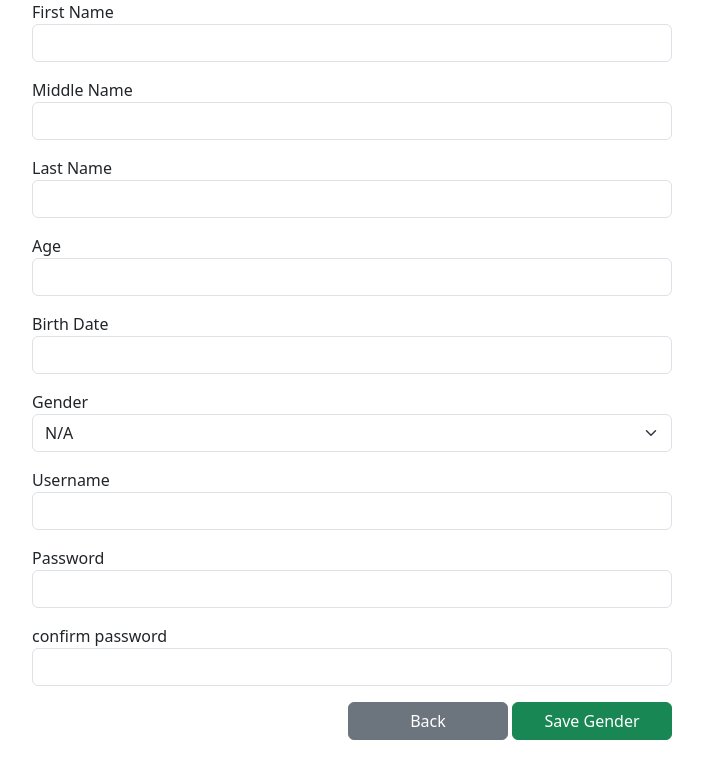
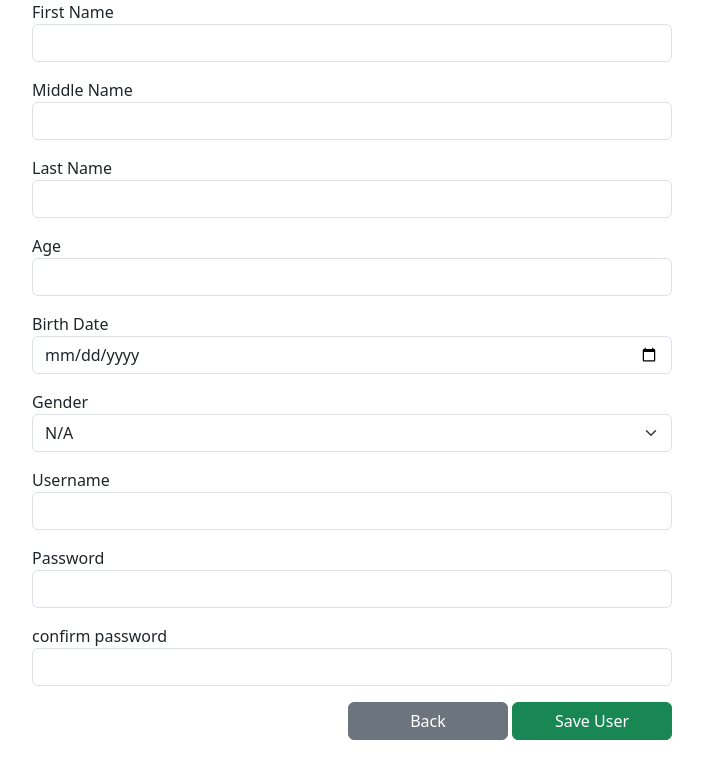
Before and after one commit to sidewinder0123/mysite, a Django app: page /users/create in a window 1280 px wide. Shown: the top 779 px of the page, without its empty margins (288-991 px from the left). Run offline with Django 5.2, Linux system fonts and the light colour scheme; data that the repository does not hold is empty; some libraries are stand-ins or nearby versions.

Commit message:
Latest Lesson

```diff
--- a/crudlesson/models.py
+++ b/crudlesson/models.py
@@ -10,6 +10,9 @@ class Gender(models.Model):
 
     class Meta:
         db_table = 'genders'
+
+    def __str__(self):
+        return self.gender
 
 class User(models.Model):
     user_id = models.BigAutoField(primary_key=True, blank=False) # BIGINT NOT NULL AUTO_INCREMENT PRIMARY KEY
--- a/crudlesson/templates/gender/delete.html
+++ b/crudlesson/templates/gender/delete.html
@@ -12,7 +12,7 @@ Delete Gender
 <form action= "/gender/destroy/{{ gender.gender_id }}" method="post">
     {% csrf_token %}
     <button type="submit" class="btn  btn-danger float-end">Yes</button>
-    <a href='#' class="btn btn-secondary float-end">No</a>
+    <a href='/genders' class="btn btn-secondary float-end">No</a>
 </form>
 
 {% endblock content%}
--- a/crudlesson/templates/user/create.html
+++ b/crudlesson/templates/user/create.html
@@ -1,44 +1,47 @@
 {% extends "layout/base.html" %}
 
 {% block title %}
-Create Gender
+Create User
 {% endblock title %}
 
 {% block content  %}
 
+{% include "include/messages.html" %}
 <div class="col-md-6 mx-auto">
-    <form action="#" method="post">
+    <form action="/user/store" method="post">
         {% csrf_token %}
         <div class="mb-3">
-            <label for="gender">First Name</label>
-            <input type="text" class="form-control" id="first_name" name="gender"/>
+            <label for="first_name">First Name</label>
+            <input type="text" class="form-control" id="first_name" name="first_name"/>
         </div>
         <div class="mb-3">
-            <label for="gender">Middle Name</label>
-            <input type="text" class="form-control" id="first_name" name="gender"/>
+            <label for="middle_name">Middle Name</label>
+            <input type="text" class="form-control" id="middle_name" name="middle_name"/>
         </div>
         <div class="mb-3">
-            <label for="gender">Last Name</label>
-            <input type="text" class="form-control" id="first_name" name="gender"/>
+            <label for="last_name">Last Name</label>
+            <input type="text" class="form-control" id="last_name" name="last_name"/>
         </div>
         <div class="mb-3">
-            <label for="gender">Age</label>
-            <input type="text" class="form-control" id="first_name" name="gender"/>
+            <label for="age">Age</label>
+            <input type="text" class="form-control" id="age" name="age"/>
         </div>
         <div class="mb-3">
-            <label for="gender">Birth Date</label>
-            <input type="text" class="form-control" id="first_name" name="gender"/>
+            <label for="birth_date">Birth Date</label>
+            <input type="date" class="form-control" id="birth_date" name="birth_date"/>
         </div>
         <div class="mb-3">
             <label for="gender_id">Gender</label>
             <select name="gender_id" id="gender_id" class="form-select">
                 <option value="">N/A</option>
-
+                {% for gender in genders  %}
+                    <option value="{{ gender.gender_id }}">{{ gender.gender }}</option>
+                {% endfor %}
             </select>
         </div>
         <div class="mb-3">
-            <label for="gender">Username</label>
-            <input type="text" class="form-control" id="first_name" name="first_name"/>
+            <label for="username">Username</label>
+            <input type="text" class="form-control" id="username" name="username"/>
         </div>
         <div class="mb-3">
             <label for="password">Password</label>
@@ -48,8 +51,8 @@ Create Gender
             <label for="confirm_password">confirm password</label>
             <input type="password" class="form-control" id="confirm_password" name="confirm_password"/>
         </div>
-        <button type="submit" class="btn btn-success float-end col-12 col-md-3">Save Gender</button>
-        <a href="/genders" class="btn btn-secondary float-end col-12 col-md-3 me-1">Back</a>
+        <button type="submit" class="btn btn-success float-end col-12 col-md-3">Save User</button>
+        <a href="/users" class="btn btn-secondary float-end col-12 col-md-3 me-1">Back</a>
     </form>
 </div>
 
--- a/crudlesson/urls.py
+++ b/crudlesson/urls.py
@@ -4,7 +4,7 @@ from . import views
 urlpatterns = [
     path('genders', views.index_gender),
     path('gender/create', views.create_gender),
-    path('gender/store', views.store_gender),
+    path('gender_store', views.store_gender),
     path('gender/show/<int:gender_id>', views.show_gender),
     path('gender/edit/<int:gender_id>', views.edit_gender),
     path('gender/update/<int:gender_id>', views.update_gender),
@@ -12,4 +12,5 @@ urlpatterns = [
     path('gender/destroy/<int:gender_id>', views.destroy_gender),
     path('users', views.index_user),
     path('users/create', views.create_user),
+    path('user/store', views.store_user)
 ]
--- a/crudlesson/views.py
+++ b/crudlesson/views.py
@@ -1,6 +1,7 @@
 from django.shortcuts import render, redirect
-from .models import Gender
+from .models import Gender, User
 from django.contrib import messages
+from django.contrib.auth.hashers import make_password
 
 # Create your views here.
 
@@ -65,7 +66,41 @@ def destroy_gender(request, gender_id):
 
 
 def index_user(request):
-    return render(request, 'user/index.html')
+    users = User.objects.select_related('gender')
+
+    context = {
+        'users': users,
+    }
+
+    return render(request, 'user/index.html', context)
 
 def create_user(request):
-    return render(request, 'user/create.html')
+    genders = Gender.objects.all() # SELECT * FROM genders
+
+    context = {
+        'genders': genders
+    }
+    return render(request, 'user/create.html', context)
+
+def store_user(request):
+    firstName = request.POST.get('first_name')
+    middleName = request.POST.get('middle_name')
+    lastName = request.POST.get('last_name')
+    age = request.POST.get('age')
+    birthDate = request.POST.get('birth_date')
+    genderId = request.POST.get('gender_id')
+    username = request.POST.get('username')
+    password = request.POST.get('password')
+    confirmPassword = request.POST.get('confirm_password')
+
+    if password == confirmPassword:
+        encryptedPassword = make_password(password)
+
+        User.objects.create(first_name=firstName, middle_name=middleName, last_name=lastName, age=age, birth_date=birthDate, gender_id=genderId, username=username, password=encryptedPassword)
+
+        messages.success(request, 'User successfully saved!')
+
+        return redirect('/users')
+    else:
+        messages.error(request, 'Password does not match.')
+        return redirect('/users/create')
```
Also changed, not shown: crudlesson/templates/user/index.html (+16 -2 lines), crudlesson/templates/include/messages.html (line endings or trailing spaces).
